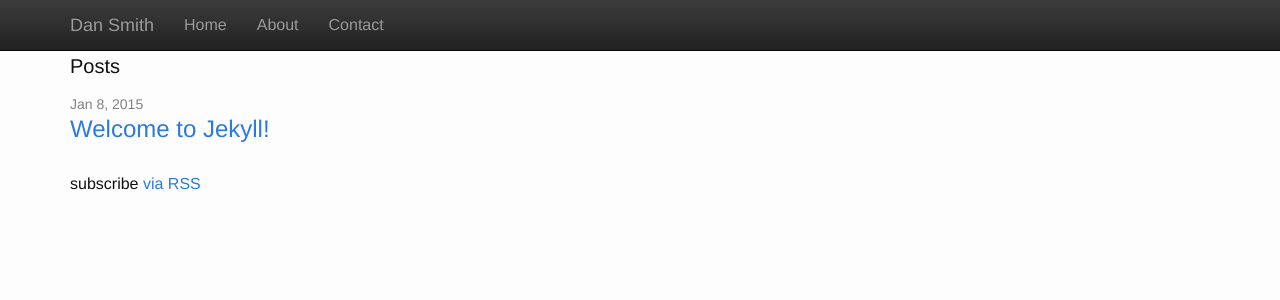
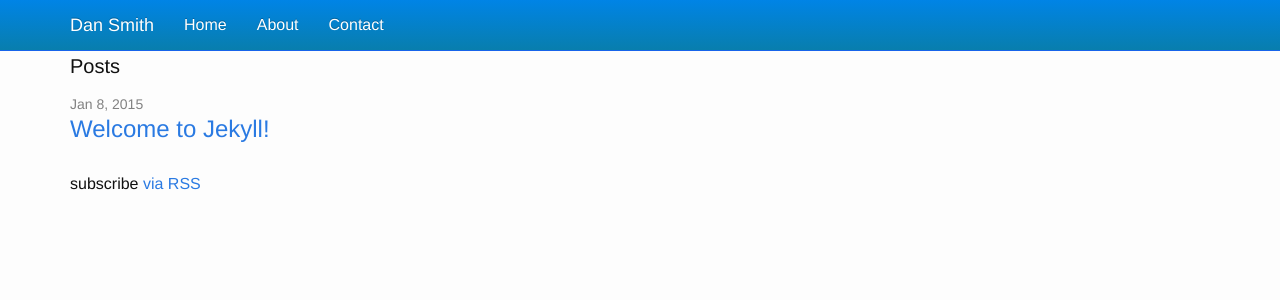
Before and after one commit to Dansmithyy/dansmeuktheme, a Jekyll site: the page built from index.html, in a window 1280 px wide. Shown: the top 300 px of the page. Built offline with Jekyll 4.4.1, drawn with Linux system fonts in a browser that asks for light colours; nearby versions of some CDN libraries.

Commit message:
Changed the colour of the menu bar and toggle menu button and made menu item underline when hovered

```diff
--- a/css/main.scss
+++ b/css/main.scss
@@ -50,3 +50,49 @@ $on-laptop:        800px;
         "layout",
         "syntax-highlighting"
 ;
+
+.navbar-inverse {
+    background-image: linear-gradient(to bottom, rgb(0, 132, 230) 0px, rgb(8, 126, 173) 100%);
+    background-repeat: repeat-x;
+}
+.navbar-inverse {
+    background-color: rgb(21, 114, 236);
+    border-color: rgb(23, 100, 234);
+}
+
+.navbar-inverse .navbar-toggle {
+    border-color: #0E96CC;
+}
+
+.navbar-inverse .navbar-toggle:hover {
+    background-color: #0e96cc;
+}
+
+.navbar-inverse .navbar-toggle:focus {
+    background-color: #0e96cc;
+}
+
+.navbar-inverse .navbar-nav > li > a:hover, .navbar-inverse .navbar-nav > li > a:focus {
+    color: #FFF;
+    background-color: transparent;
+    text-decoration: underline;
+}
+
+.navbar-inverse .navbar-nav > li > .navbar-inverse .navbar-nav > li > a:focus {
+    color: #FFF;
+    background-color: transparent;
+    text-decoration: underline;
+}
+
+.navbar > .container .navbar-brand, .navbar > .container-fluid .navbar-brand {
+    margin-left: -15px;
+    color: #FFF;
+}
+
+.navbar-inverse .navbar-nav > li > a {
+    color: #FFF;
+}
+
+.navbar-inverse .navbar-collapse, .navbar-inverse .navbar-form {
+    border-color: #1D6E8F;
+}
```
